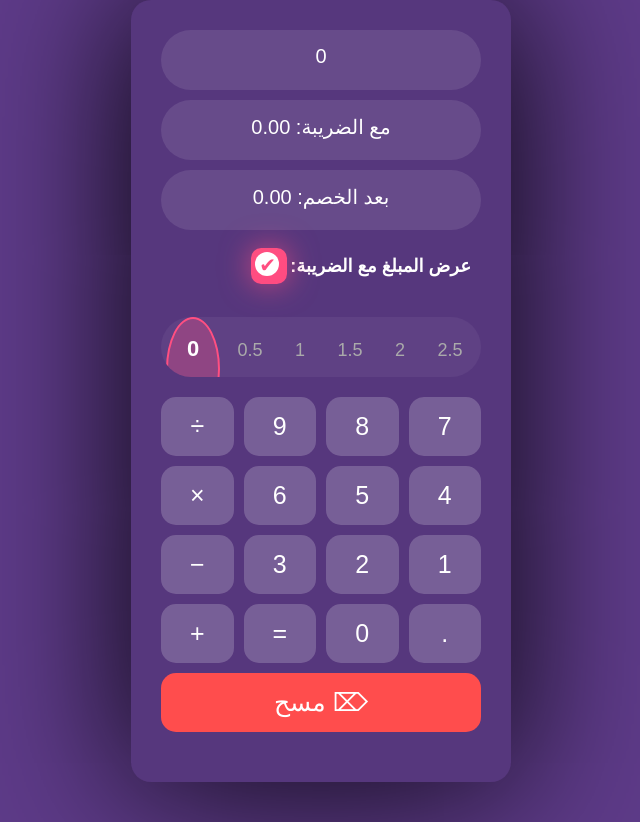
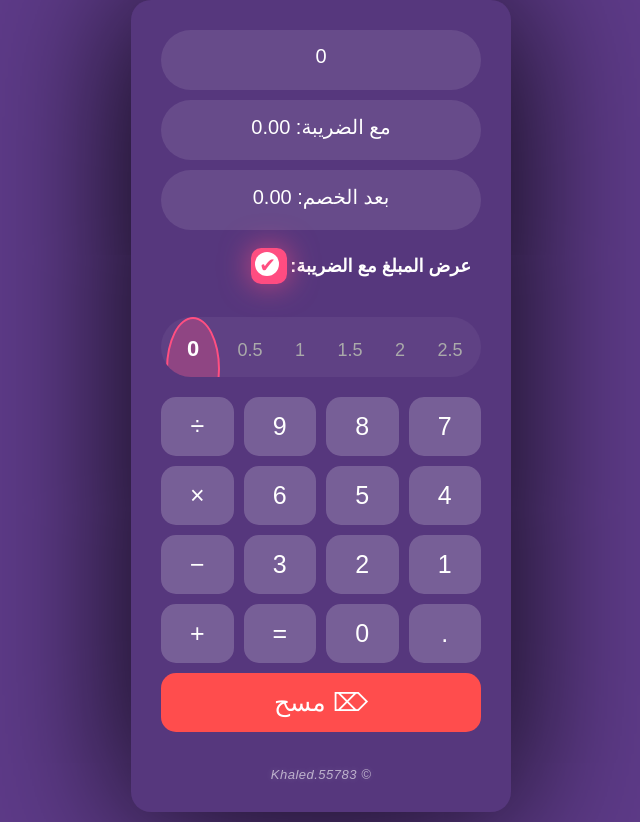
Before and after one commit to TechnologyResources/VAT, a plain HTML site: page index.html in a window 1280 px wide. Shown: the whole page, without its empty margins (319-959 px from the left). Drawn offline with Linux system fonts and the light colour scheme.

Commit message:
Update index.html

```diff
--- a/index.html
+++ b/index.html
@@ -22,8 +22,13 @@
       padding: 30px;
       width: 320px;
       box-shadow: 0 0 150px rgba(0, 0, 0, 0.99);
-      margin-bottom: 40px;
+      margin-bottom: 10px;
       direction: rtl;
+      position: relative;
+      display: flex;
+      flex-direction: column;
+      justify-content: space-between;
+      min-height: 640px; /* تعديل لضمان أن الحقوق تكون بأسفل الإطار */
     }
 
     #display, #taxDisplay, #discountedPrice {
@@ -65,7 +70,6 @@
       background-color: #ff4d4d;
     }
 
-    /* تصميم مربع الاختيار */
     .checkbox-container {
       display: flex;
       align-items: center;
@@ -137,7 +141,6 @@
       border-radius: 110px;
       direction: ltr;
       margin-bottom: 20px;
-      webkit-overflow-scrolling: touch;
       background: rgba(255,255,255,0.05);
     }
 
@@ -175,16 +178,28 @@
       border-radius: 50%;
       margin: 0 5px;
     }
+
+    /* حقوق الحفظ */
+    .designer-credit {
+      text-align: center;
+      font-size: 13px;
+      color: rgba(255, 255, 255, 0.6);
+      font-style: italic;
+      letter-spacing: 0.5px;
+      text-shadow: 0 0 6px rgba(255, 255, 255, 0.2);
+      margin-top: auto;
+      padding-top: 15px;
+    }
   </style>
 </head>
 <body>
 
   <div class="calculator">
+    <div>
       <div id="display">0</div>
       <div id="taxDisplay">مع الضريبة: 0.00</div>
       <div id="discountedPrice">بعد الخصم: 0.00</div>
 
-    <!-- مربع الاختيار لعرض المبلغ مع الضريبة -->
       <div class="checkbox-container">
         <label for="includeTax">عرض المبلغ مع الضريبة:</label>
         <input type="checkbox" id="includeTax" checked />
@@ -217,9 +232,14 @@
       </div>
     </div>
 
+    <!-- حقوق الحفظ -->
+    <div class="designer-credit">© Khaled.55783</div>
+  </div>
+
   <script>
     let currentInput = '';
     let currentOperation = '';
+    let previousValue = '';
     const vatRate = 0.15;
     let currentDiscount = 0;
 
```
Lines whose indentation alone changed are shown as unchanged.
